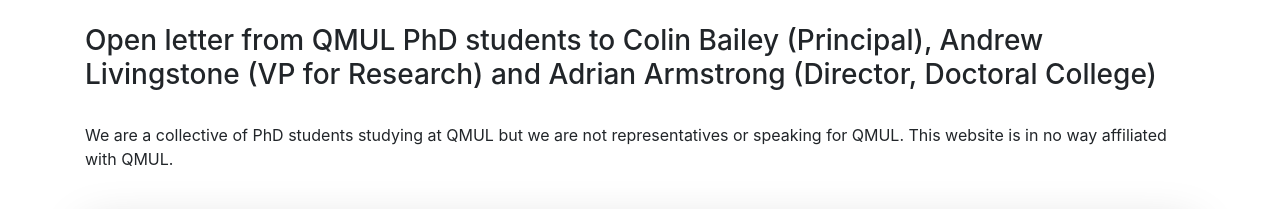
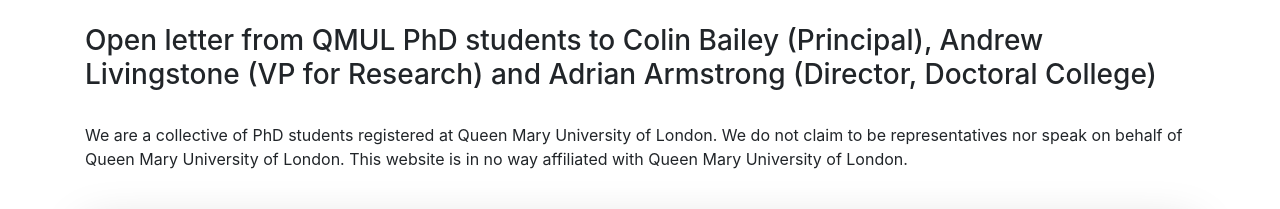
Before and after one commit to vivaladan/qmul-phd-website, a plain HTML site: page index.html in a window 1280 px wide. Shown: the top 209 px of the page. Drawn offline with nearby package versions, Linux system fonts and the light colour scheme; no server answers; grey boxes are pictures that could not be loaded.

Commit message:
disclaimer

```diff
--- a/index.html
+++ b/index.html
@@ -16,7 +16,7 @@
         <h3>Open letter from QMUL PhD students to Colin Bailey (Principal), Andrew Livingstone (VP for Research) and Adrian Armstrong (Director, Doctoral College)</h3>
         <br>
         <p>
-            We are a collective of PhD students studying at QMUL but we are not representatives or speaking for QMUL. This website is in no way affiliated with QMUL.
+            We are a collective of PhD students registered at Queen Mary University of London. We do not claim to be representatives nor speak on behalf of Queen Mary University of London. This website is in no way affiliated with Queen Mary University of London.
         </p>
         <br>
         <div class="embed-responsive embed-responsive-16by9 shadow-lg p-3 mb-5 bg-white rounded">
```
